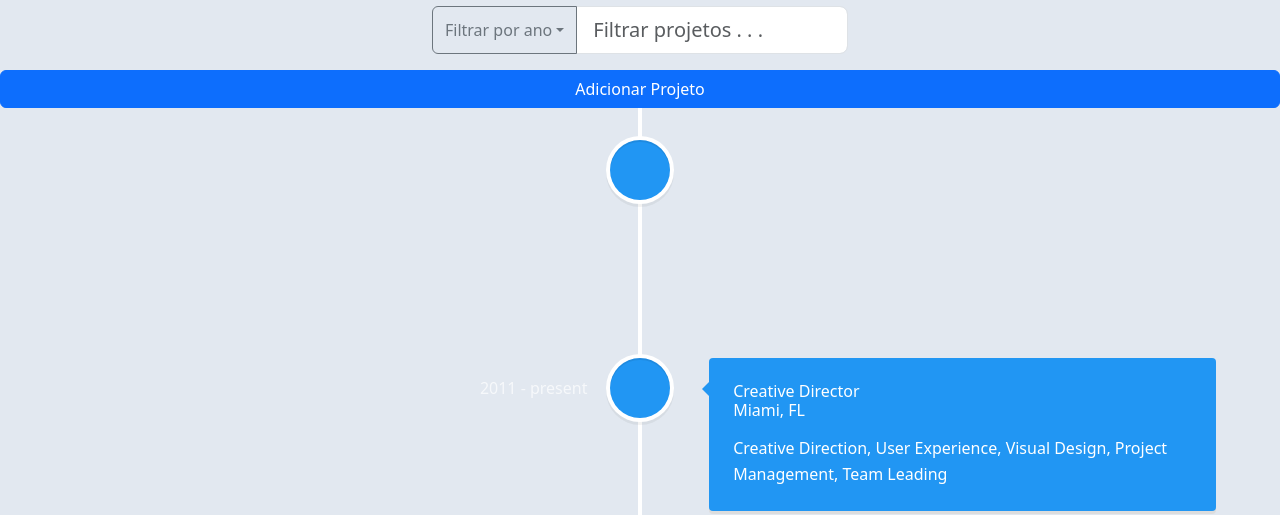
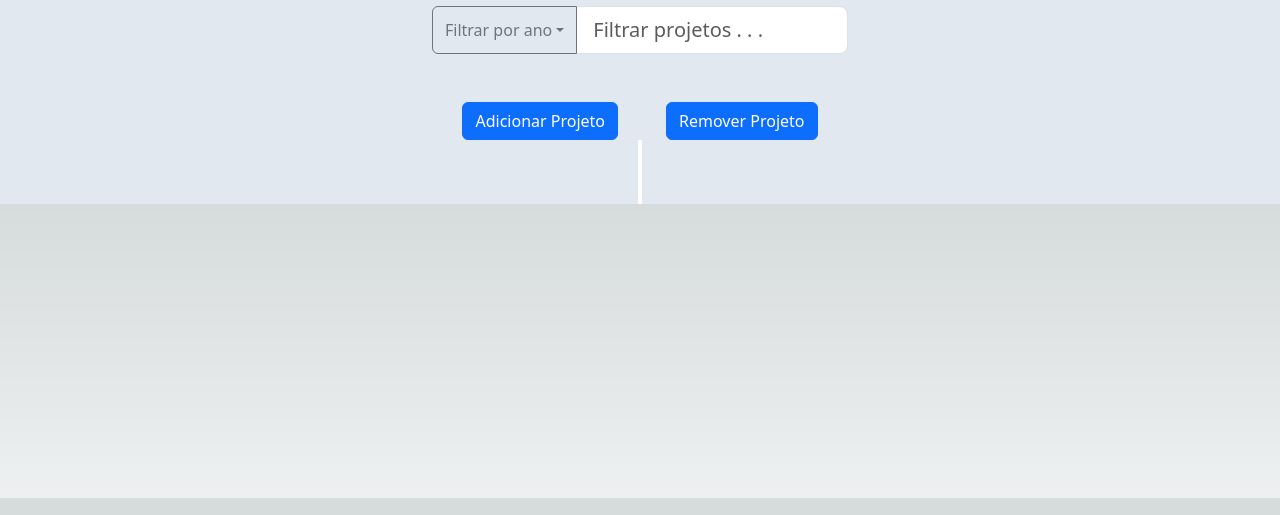
Before and after one commit to LorenzoDalBo/lpa-frontend, a Next.js app: page /timelinePage in a window 1280 px wide. Shown: the part 302-817 px from the top of the page. Built offline with nearby package versions, Linux system fonts and the light colour scheme.

Commit message:
add element

```diff
--- a/src/pages/projectsPage.jsx
+++ b/src/pages/projectsPage.jsx
@@ -23,11 +23,11 @@ export default function ProjectsPage () {
 
 
   return (
-    <div className='gap-5'>
-      <div className='flex justify-center'>
+    <div>
+      <div className='flex'>
       <Button onClick={handleButtonClick} />
       </div>
-     <div className='grid grid-cols-3 gap-4'>
+     <div>
       {showCards.map(card => (
         <Card key={card.id} />
       ))}
--- a/src/pages/timelinePage.jsx
+++ b/src/pages/timelinePage.jsx
@@ -1,5 +1,5 @@
 import TimelineItem from "@/components/Timeline/timelineItem";
-import React from "react";
+import React, { useState } from "react";
 import {
   Button,
   Col,
@@ -14,6 +14,16 @@ import { VerticalTimeline } from "react-vertical-timeline-component";
 import "react-vertical-timeline-component/style.min.css";
 
 const TimelinePage = () => {
+
+  const [timelineElements, setTimelineElements] = useState([]);
+
+  const handleAddElement = () => {
+    setTimelineElements((prevElements) => [
+      ...prevElements,
+      <TimelineItem key={prevElements.length} />,
+    ]);
+  };
+
   return (
     <main>
       <Container className="bg-slate-200" fluid>
@@ -35,14 +45,18 @@ const TimelinePage = () => {
               ></Form.Control>
             </InputGroup>
           </Form>
-
-          <Button>Adicionar Projeto</Button>
+          <div className="flex justify-center gap-5 mt-8">
+            <div>
+              <Button className="bg-bluesatc1" onClick={handleAddElement}>Adicionar Projeto</Button>
+            </div>
+            <Button className="bg-red ">Remover Projeto</Button>
+          </div>
         </Row>
         <Row>
           <VerticalTimeline>
-            <TimelineItem />
-            <TimelineItem />
-            <TimelineItem />
+          <div className="timeline">
+            {timelineElements.map((element) => element)}
+             </div>
           </VerticalTimeline>
         </Row>
       </Container>
```
